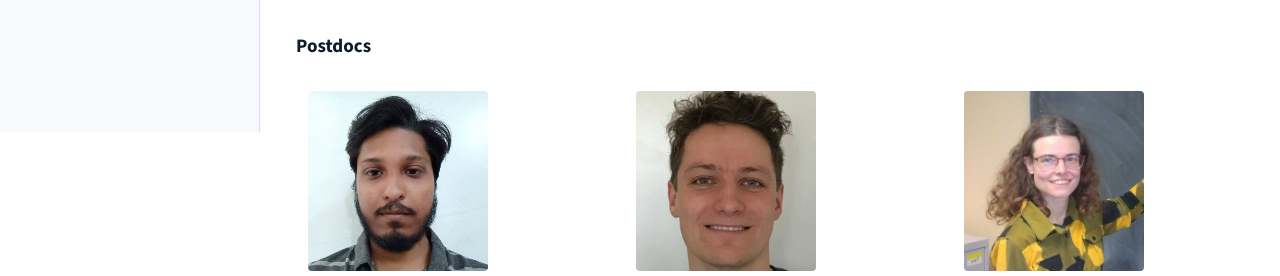
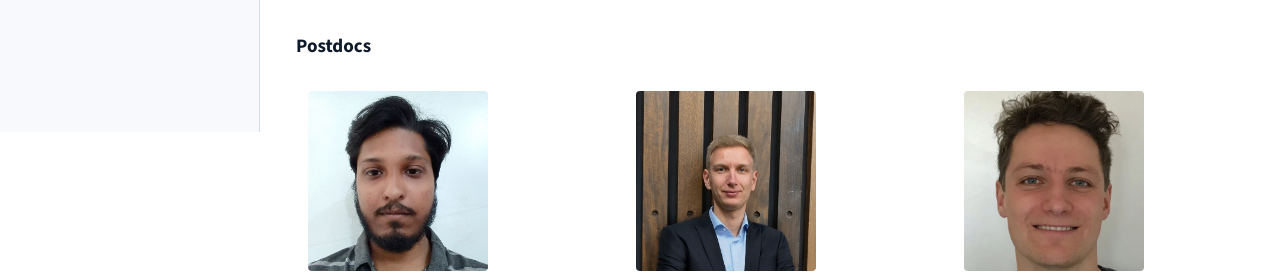
Before and after one commit to ilonadem/demlergroup, a plain HTML site: page people.html in a window 1280 px wide. Shown: the part 668-944 px from the top of the page. Drawn offline with nearby package versions, Linux system fonts and the light colour scheme.

Commit message:
Add Wilhelm as a postdoc

```diff
--- a/people.html
+++ b/people.html
@@ -42,6 +42,7 @@
         <h2>Postdocs</h2>
         <div class="people-grid">
           <article class="person-card"><a href="https://itp.phys.ethz.ch/utils/search.MzM5NTk2.html" class="person-link"><img class="person-photo" src="assets/images/people/u-bhatt.png" alt="Postdoc headshot" /><div class="person-name">U. Bhattacharya</div><div class="person-role">IBM / ETH</div></a></article>
+          <article class="person-card"><a href="https://www.phys.ethz.ch/the-department/people/person-detail.MzkyMjE2.TGlzdC81MTUsMTE3MjU5OTI5OQ==.html" class="person-link"><img class="person-photo" src="assets/images/people/w-kadow.jpg" alt="Postdoc headshot" /><div class="person-name">W. Kadow</div><div class="person-role">Walter Benjamin Fellowship</div></a></article>
           <article class="person-card"><a href="https://itp.phys.ethz.ch/utils/search.MzYwNDk2.html" class="person-link"><img class="person-photo" src="assets/images/people/f-lindel.webp" alt="Postdoc headshot" /><div class="person-name">F. Lindel</div><div class="person-role">Quantum Center Fellowship</div></a></article>
           <article class="person-card"><a href="https://itp.phys.ethz.ch/utils/search.MzUwOTgx.html" class="person-link"><img class="person-photo" src="assets/images/people/i-lovas.jpg" alt="Postdoc headshot" /><div class="person-name">I. Lovas</div><div class="person-role">Advanced Fellow, ITS ETH</div></a></article>
           <article class="person-card"><a href="https://itp.phys.ethz.ch/utils/search.MzQxMzE2.html" class="person-link"><img class="person-photo" src="assets/images/people/o_malyshev.jpeg" alt="Postdoc headshot" /><div class="person-name">O. Malyshev</div></a></article>
```
Also changed, not shown: assets/images/people/w-kadow.jpg (added).
